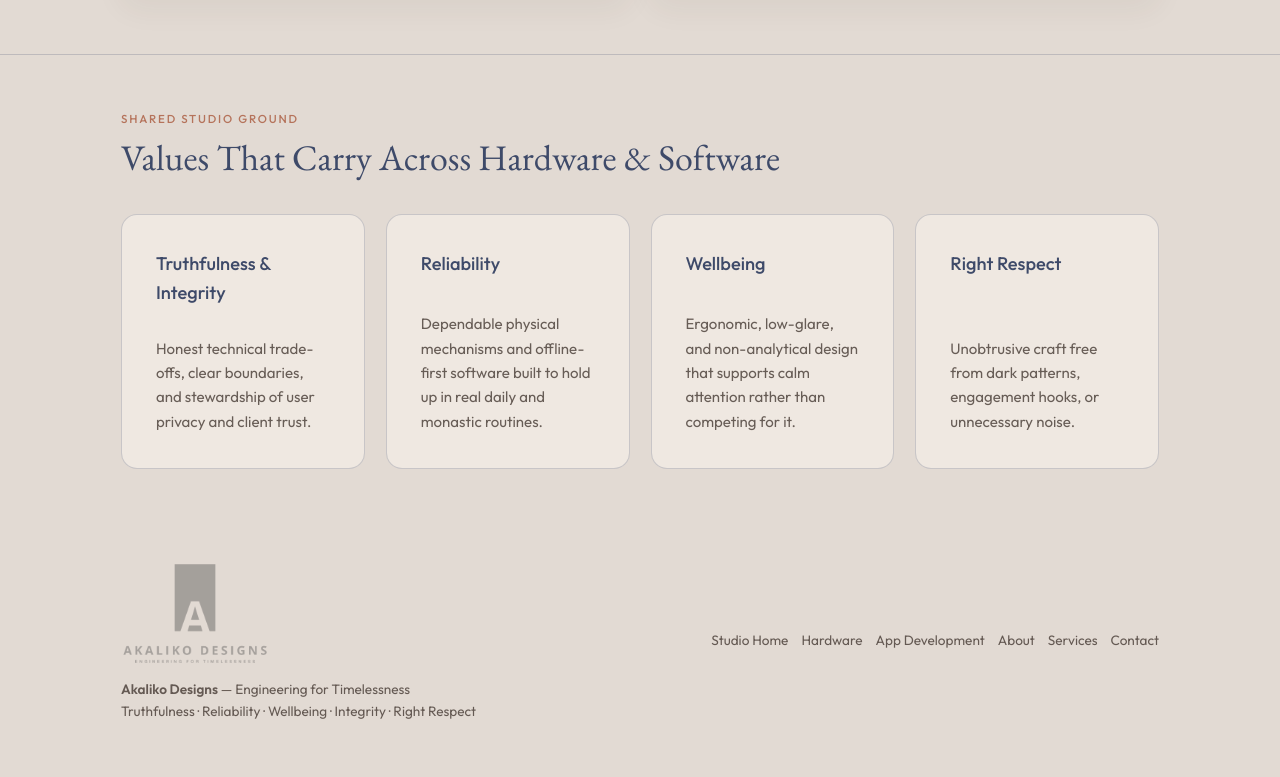
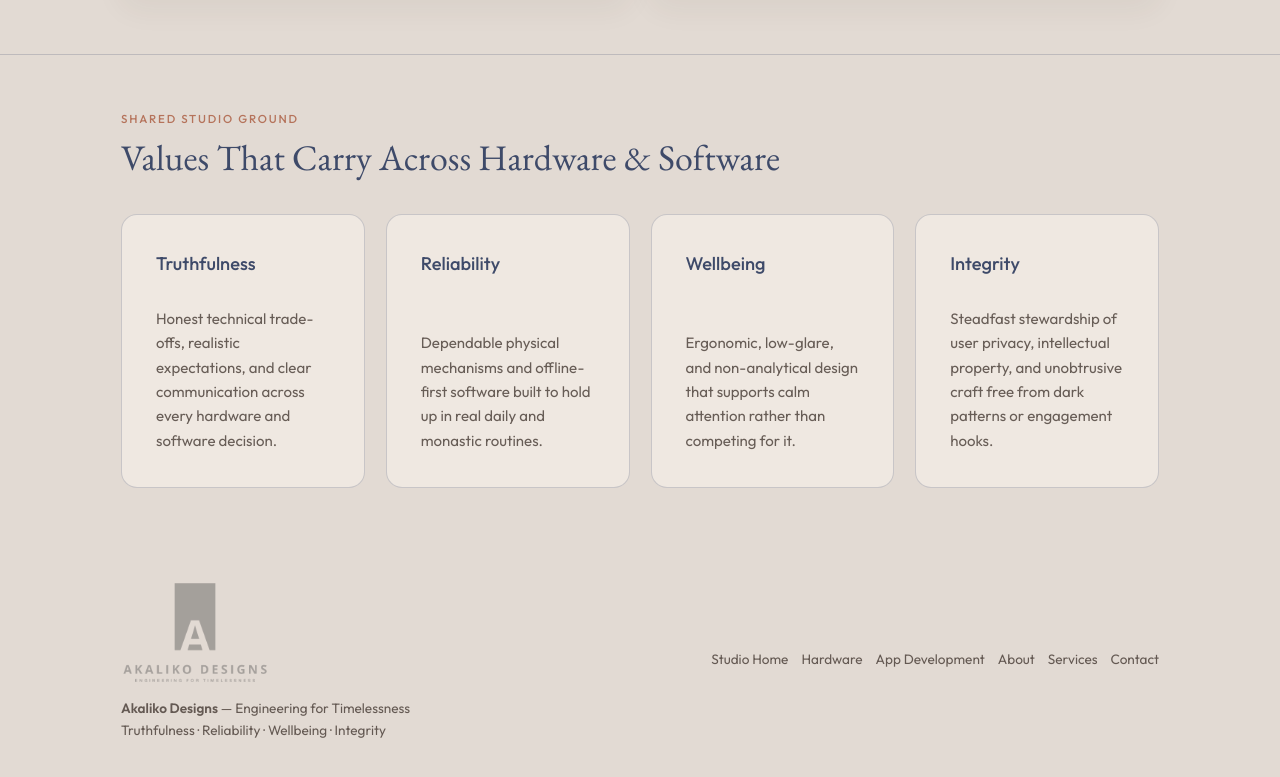
Before and after one commit to anorthernfriend/anorthernfriend.github.io, a plain HTML site: page studio.html in a window 1280 px wide. Shown: the part 1318-2095 px from the top of the page. Drawn offline with nearby package versions, Linux system fonts and the light colour scheme.

Commit message:
Remove Right Respect from website and separate Truthfulness and Integrity

```diff
--- a/studio.html
+++ b/studio.html
@@ -909,8 +909,8 @@ html[data-theme="starlight"] .footer-lockup { filter: brightness(1.55); opacity:
         </div>
         <div class="grid-4">
           <article class="card subtle">
-            <h3>Truthfulness &amp; Integrity</h3>
-            <p>Honest technical trade-offs, clear boundaries, and stewardship of user privacy and client trust.</p>
+            <h3>Truthfulness</h3>
+            <p>Honest technical trade-offs, realistic expectations, and clear communication across every hardware and software decision.</p>
           </article>
           <article class="card subtle">
             <h3>Reliability</h3>
@@ -921,8 +921,8 @@ html[data-theme="starlight"] .footer-lockup { filter: brightness(1.55); opacity:
             <p>Ergonomic, low-glare, and non-analytical design that supports calm attention rather than competing for it.</p>
           </article>
           <article class="card subtle">
-            <h3>Right Respect</h3>
-            <p>Unobtrusive craft free from dark patterns, engagement hooks, or unnecessary noise.</p>
+            <h3>Integrity</h3>
+            <p>Steadfast stewardship of user privacy, intellectual property, and unobtrusive craft free from dark patterns or engagement hooks.</p>
           </article>
         </div>
       </div>
@@ -934,7 +934,7 @@ html[data-theme="starlight"] .footer-lockup { filter: brightness(1.55); opacity:
       <div>
         <img src="assets/akaliko-lockup.png" alt="Akaliko Designs — Engineering for Timelessness" class="footer-lockup">
         <strong>Akaliko Designs</strong> — Engineering for Timelessness<br>
-        <span>Truthfulness · Reliability · Wellbeing · Integrity · Right Respect</span>
+        <span>Truthfulness · Reliability · Wellbeing · Integrity</span>
       </div>
       <div class="footer-links">
         <a href="studio.html">Studio Home</a>
```
Also changed, not shown: about.html (+1 -1 lines), apps.html (+1 -1 lines), contact.html (+1 -1 lines), hardware.html (+1 -1 lines), industries.html (+1 -1 lines), meditation-timer.html (+2 -2 lines), principal.html (+1 -1 lines), services.html (+1 -1 lines).
